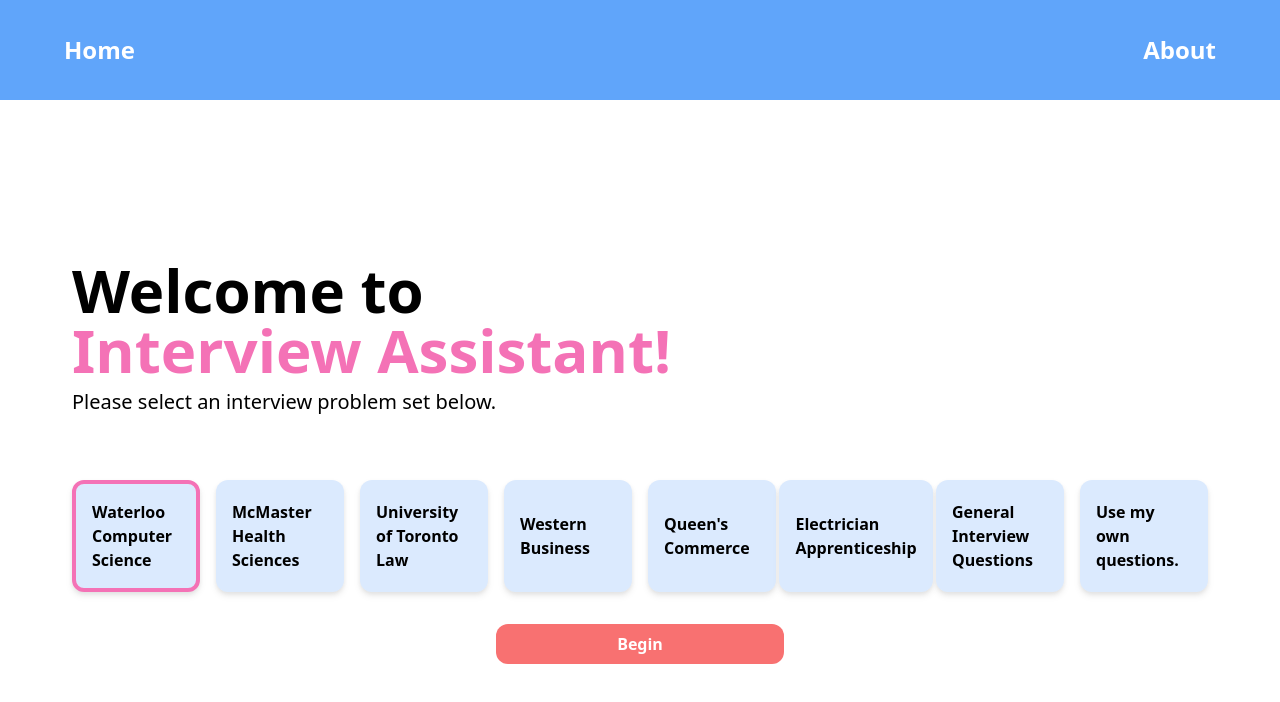
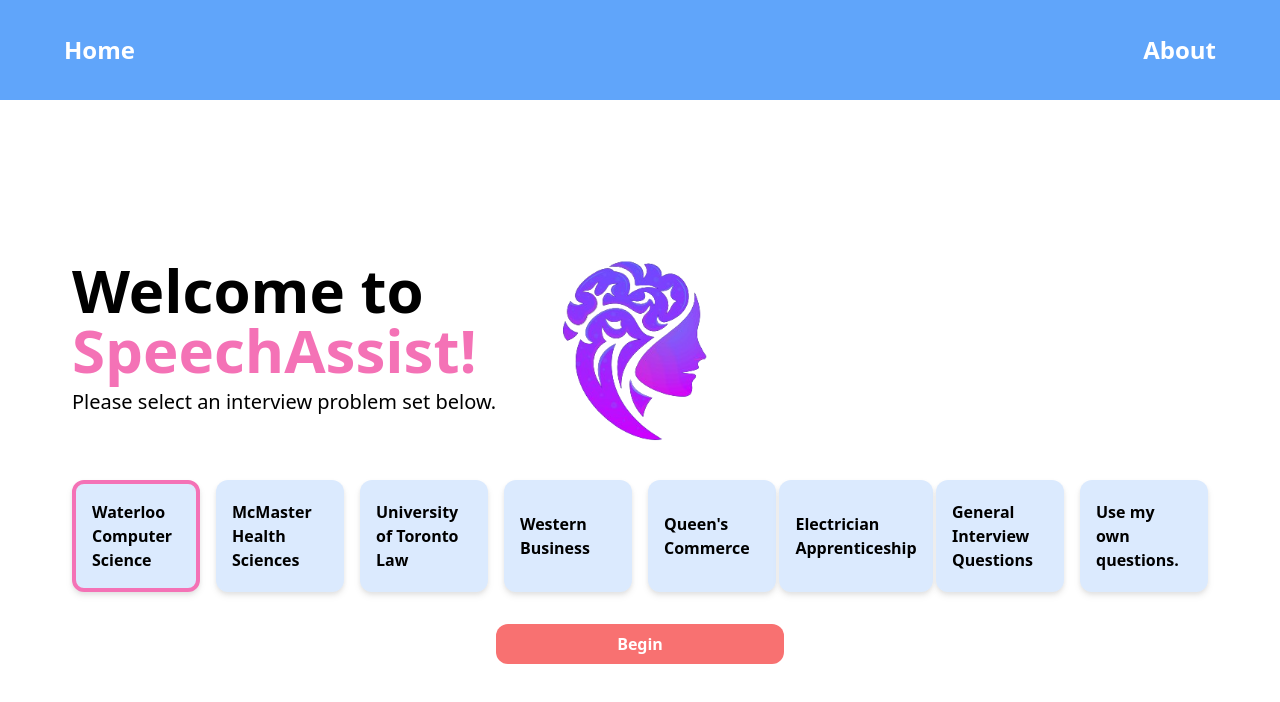
Before and after one commit to lucasliao0403/speechassist-frontend, a Next.js app: page / in a window 1280 px wide. Shown: the top 702 px of the page. Built offline with nearby package versions, Linux system fonts and the light colour scheme.

Commit message:
added logo

```diff
--- a/pages/index.js
+++ b/pages/index.js
@@ -133,8 +133,20 @@
     <div className="flex flex-row justify-center">
       <div className=" flex justify-center mt-8">
         {pageNum==0 && <div className="text-black font-bold p-8 h-full flex flex-col justify-center align-center mt-16 mx-16">
-            <h1 className="text-left text-6xl mb-2"> Welcome to <br/> <span className="text-pink-400">Interview Assistant!</span></h1>
-            <h2 className="text-xl mb-16 font-normal"> Please select an interview problem set below.</h2>
+            <div className="flex flex-row gap-16">
+              <div>
+                <h1 className="text-left text-6xl mb-2"> Welcome to <br/> <span className="text-pink-400">SpeechAssist!</span></h1>
+                <h2 className="text-xl mb-16 font-normal"> Please select an interview problem set below.</h2>
+              </div>
+              <div>
+                  <Image
+                  src={require("@/assets/logo.png")}
+                  width={150}
+                  height={150}
+
+                  />
+              </div>
+            </div>
             <QuestionSelect
             currentQuestionSetIndex={currentQuestionSetIndex}
             setCurrentQuestionSetIndex={setCurrentQuestionSetIndex}
```
Also changed, not shown: assets/logo.png (added).
